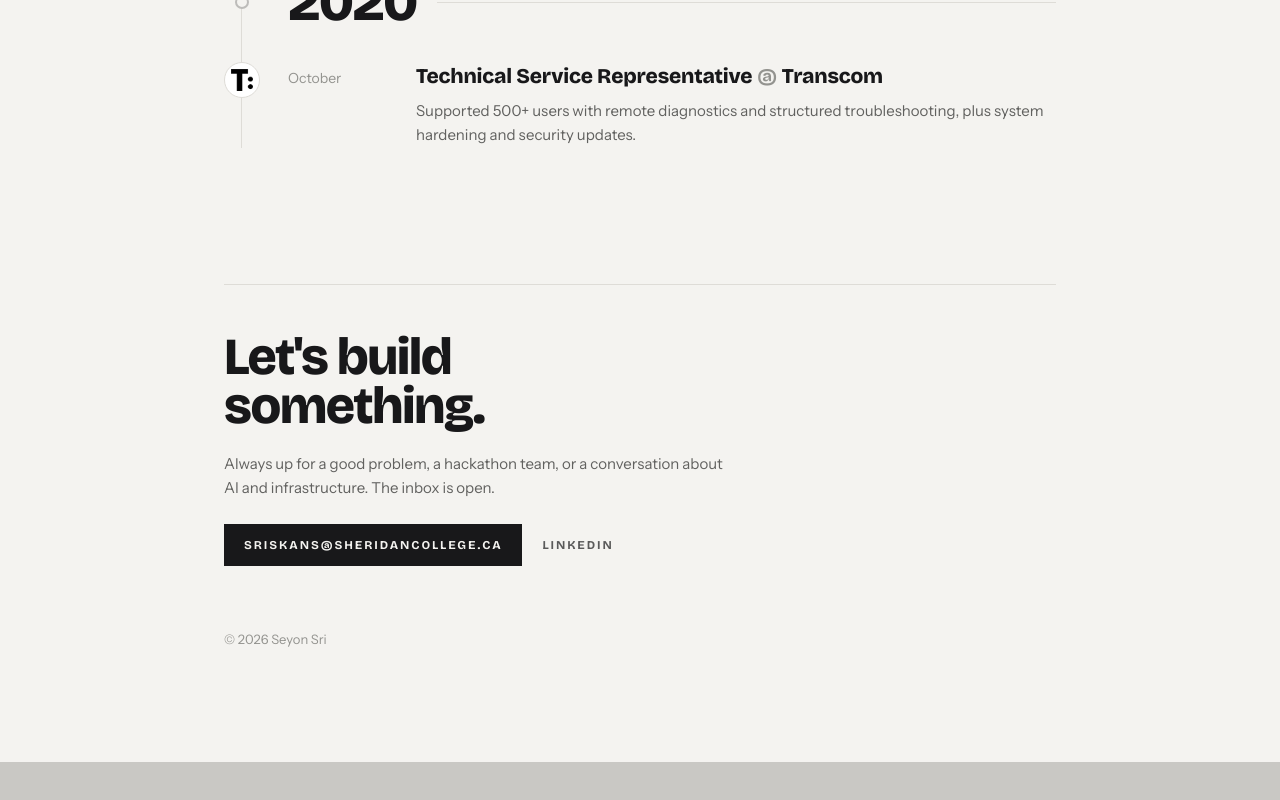
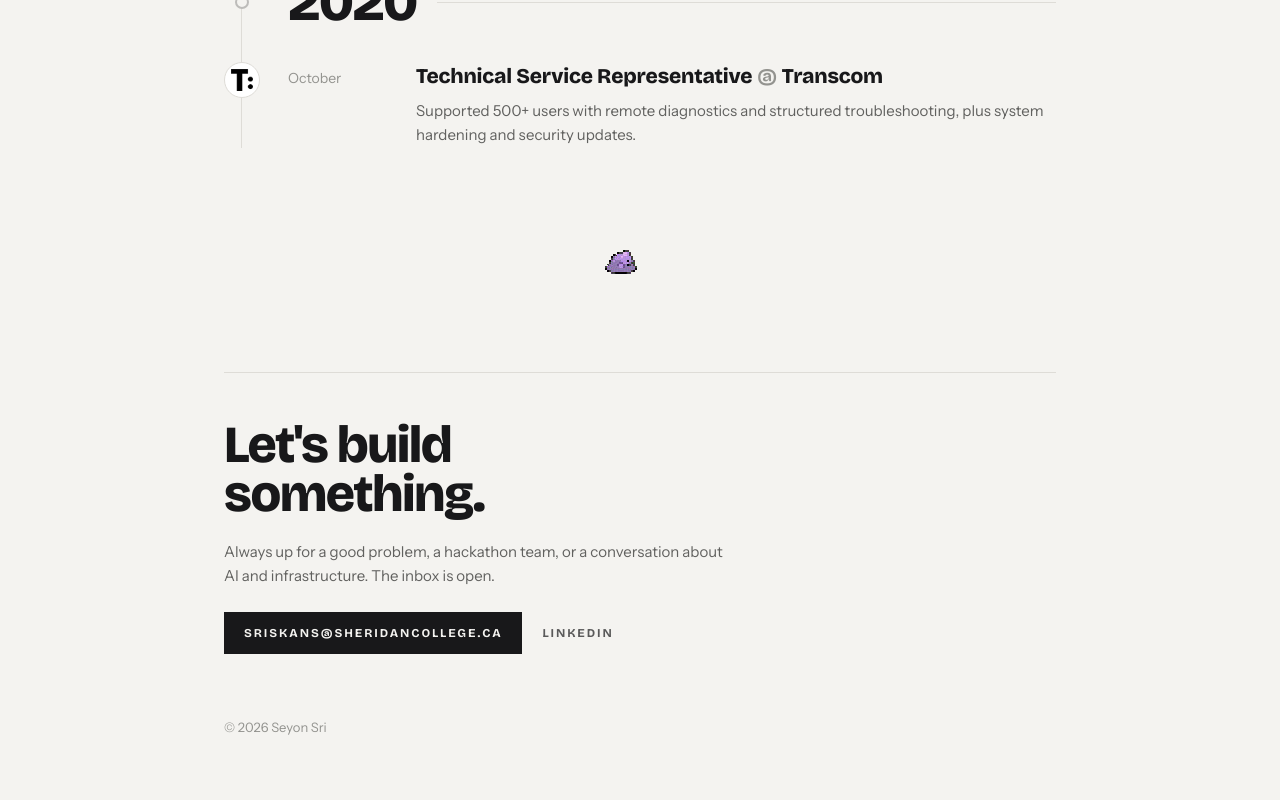
Before and after one commit to S3yon/S3yon.com, a Next.js app: page / in a window 1280 px wide. Shown: the part 5104-5904 px from the top of the page. Before the commit the page ends 5866 px from the top, so only its background shows below. Built offline with nearby package versions, Linux system fonts and the light colour scheme; no server answers.

Commit message:
feat(timeline): Ditto roams under the last entry, copies Pikachu on tap

```diff
--- a/components/Feed.tsx
+++ b/components/Feed.tsx
@@ -15,6 +15,7 @@ import {
 import Reveal from './Reveal';
 import Pikachu, { type PikaFacing } from './Pikachu';
 import { DittoSprite, DittoPika } from './ditto/Ditto';
+import Wanderer from './ditto/Wanderer';
 import { useInViewOnce, type ViewState } from '@/lib/use-in-view-once';
 import { feed, upcoming, type FeedEntry, type EntryKind, type UpcomingEvent } from '@/lib/experience-data';
 import type { GithubStats } from '@/lib/github';
@@ -887,6 +888,7 @@ export default function Feed({ github = null }: { github?: GithubStats | null })
             ))}
           </motion.div>
         </AnimatePresence>
+        <Wanderer />
       </div>
     </FeedMode.Provider>
   );
--- /dev/null
+++ b/components/ditto/Wanderer.tsx
@@ -0,0 +1,87 @@
+'use client';
+
+import { useEffect, useRef, useState } from 'react';
+import { motion, useAnimate } from 'motion/react';
+import type { PikaFacing } from '../Pikachu';
+import { DittoSprite, DittoPika } from './Ditto';
+import Bubble from './Bubble';
+
+// Ditto lives along the bottom edge of the timeline and roams on its own: walks somewhere,
+// stops, looks at you, wanders off again. Tap it and it copies Pikachu for a few seconds (a
+// lavender Pikachu), then slumps back into itself and finishes its walk.
+export default function Wanderer() {
+  const box = useRef<HTMLDivElement>(null);
+  const [scope, animate] = useAnimate();
+  const [walking, setWalking] = useState(false);
+  const [facing, setFacing] = useState<PikaFacing>('down');
+  const [copy, setCopy] = useState(false);
+  const [line, setLine] = useState<{ id: number; text: string | null }>({ id: 0, text: null });
+  const x = useRef(40);
+  const paused = useRef(false);
+  const leg = useRef<{ facing: PikaFacing; walk: { pause: () => void; play: () => void } } | null>(null);
+
+  useEffect(() => {
+    let alive = true;
+    let t = 0;
+    const wait = (ms: number) => new Promise<void>((r) => { t = window.setTimeout(r, ms); });
+    (async () => {
+      await wait(600);
+      while (alive) {
+        if (paused.current) { await wait(300); continue; }
+        const w = (box.current?.clientWidth ?? 400) - 64;
+        const to = Math.round(Math.random() * w);
+        const dist = Math.abs(to - x.current);
+        if (dist < 40) continue;
+        const dir: PikaFacing = to > x.current ? 'right' : 'left';
+        setFacing(dir);
+        setWalking(true);
+        const walk = animate(scope.current, { x: to }, { duration: dist / 55, ease: 'linear' });
+        leg.current = { facing: dir, walk };
+        await walk;
+        leg.current = null;
+        if (!alive) return;
+        x.current = to;
+        setWalking(false);
+        setFacing('down');
+        await wait(1200 + Math.random() * 2200);
+      }
+    })();
+    return () => { alive = false; window.clearTimeout(t); };
+  }, [animate, scope]);
+
+  const tap = () => {
+    if (copy) return;
+    paused.current = true;
+    leg.current?.walk.pause();
+    setCopy(true);
+    setWalking(false);
+    setFacing('down');
+    setLine((l) => ({ id: l.id + 1, text: 'Pika?' }));
+    window.setTimeout(() => setLine((l) => ({ ...l, text: null })), 1400);
+    window.setTimeout(() => {
+      setCopy(false);
+      paused.current = false;
+      // mid-leg: pick the walk back up, frames and all
+      if (leg.current) {
+        setFacing(leg.current.facing);
+        setWalking(true);
+        leg.current.walk.play();
+      }
+    }, 3200);
+  };
+
+  return (
+    <div ref={box} className="relative mt-6 h-16 w-full">
+      <div ref={scope} data-testid="wanderer" data-walking={walking} data-copy={copy} className="absolute bottom-0 left-0" style={{ transform: 'translateX(40px)' }}>
+        <div className="relative">
+          <button type="button" aria-label="Ditto" onClick={tap} className="block cursor-pointer">
+            <motion.span key={String(copy)} className="block" initial={{ scaleY: 0.3, scaleX: 1.4 }} animate={{ scaleY: 1, scaleX: 1 }} transition={{ type: 'spring', stiffness: 380, damping: 16 }} style={{ originY: 1 }}>
+              {copy ? <DittoPika /> : <DittoSprite walking={walking} facing={facing} />}
+            </motion.span>
+          </button>
+          <Bubble id={line.id} text={line.text} />
+        </div>
+      </div>
+    </div>
+  );
+}
```
